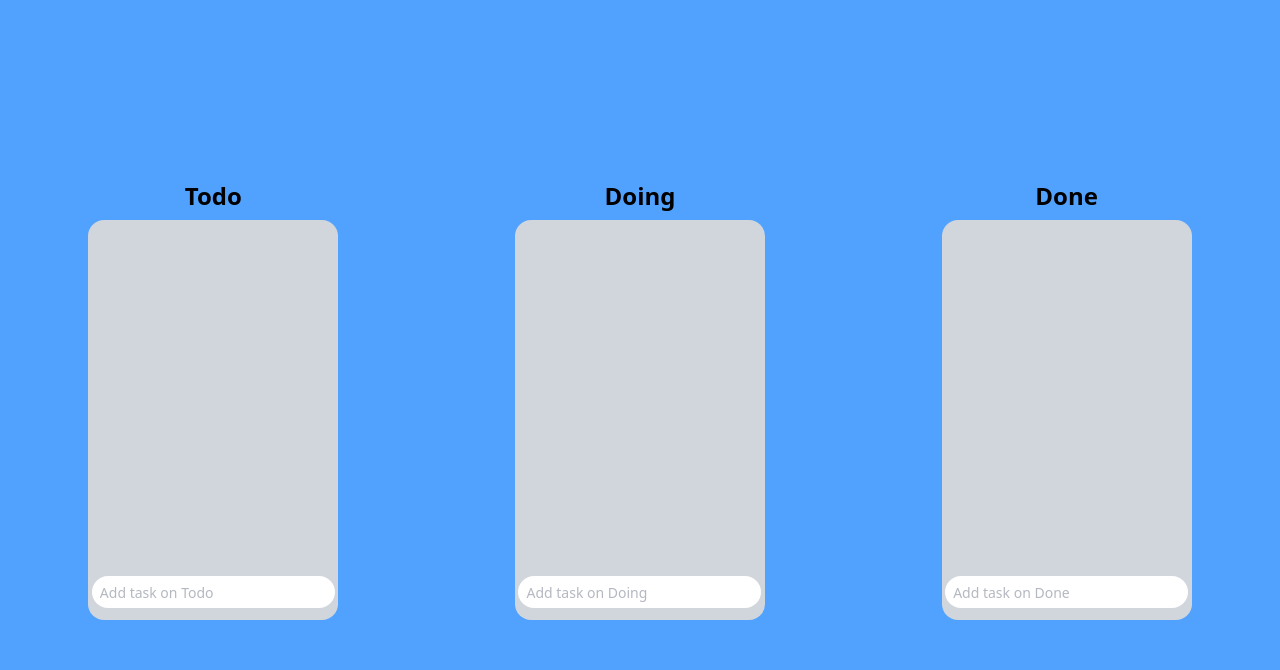
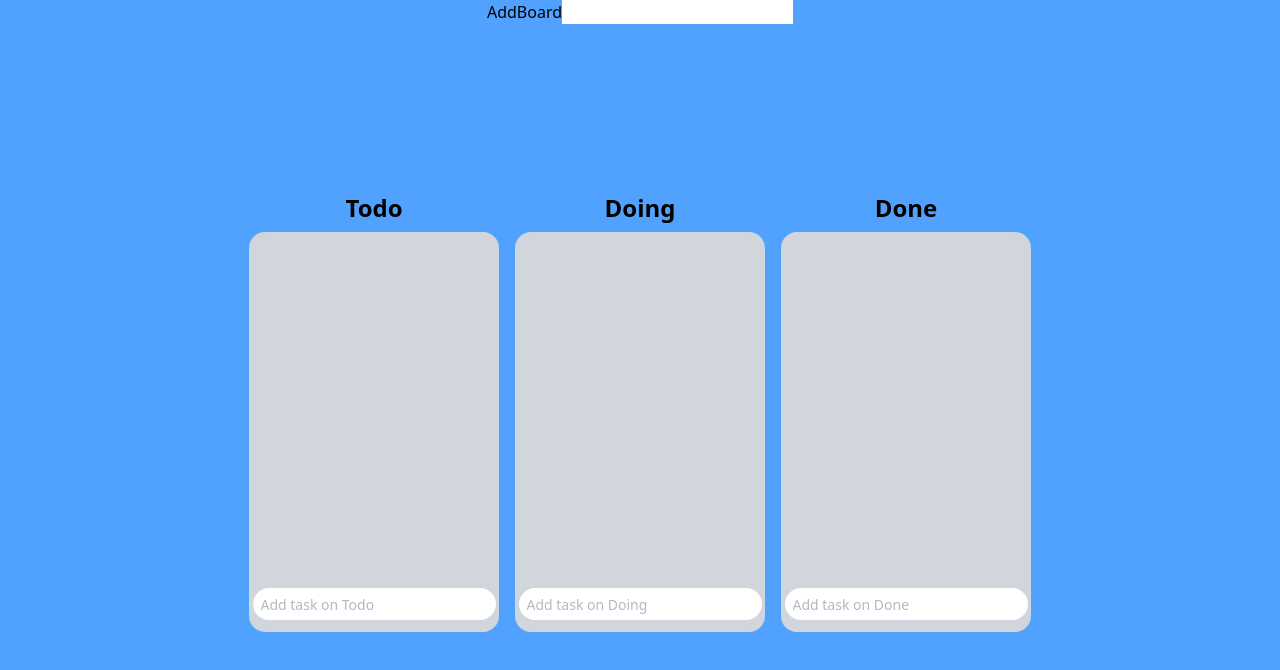
Before and after one commit to wooktori/trello, a React (Vite) app: page / in a window 1280 px wide. Shown: the top 670 px of the page. Built offline with nearby package versions, Linux system fonts and the light colour scheme.

Commit message:
board 추가 기능

```diff
--- a/src/App.tsx
+++ b/src/App.tsx
@@ -3,6 +3,7 @@ import { useRecoilState } from "recoil";
 import { todoListAtom } from "./atom";
 import Board from "./components/Board";
 import { useEffect } from "react";
+import AddBoard from "./components/AddBoard";
 
 function App() {
   const [todoList, setTodoList] = useRecoilState(todoListAtom);
@@ -42,12 +43,15 @@ function App() {
   }, [todoList]);
 
   return (
-    <div className="grid grid-cols-3 place-items-center items-center w-full h-screen bg-blue-400">
-      <DragDropContext onDragEnd={handleDragEnd}>
-        {Object.keys(todoList).map((title) => (
-          <Board key={title} boardTodo={todoList[title]} boardId={title} />
-        ))}
-      </DragDropContext>
+    <div className="bg-blue-400 flex flex-col items-center h-screen">
+      <AddBoard />
+      <div className="flex flex-wrap items-center justify-center space-x-4 p-4 w-full h-full overflow-x-auto ">
+        <DragDropContext onDragEnd={handleDragEnd}>
+          {Object.keys(todoList).map((title) => (
+            <Board key={title} boardTodo={todoList[title]} boardId={title} />
+          ))}
+        </DragDropContext>
+      </div>
     </div>
   );
 }
--- /dev/null
+++ b/src/components/AddBoard.tsx
@@ -0,0 +1,24 @@
+import { useRecoilState } from "recoil";
+import { ITodoList, todoListAtom } from "../atom";
+import { useForm } from "react-hook-form";
+
+interface IForm {
+  data: string;
+}
+
+export default function AddBoard() {
+  const [, setTodoList] = useRecoilState(todoListAtom);
+  const { register, handleSubmit, setValue } = useForm<IForm>();
+  const onValid = ({ data }: IForm) => {
+    setTodoList((prev: ITodoList) => ({ ...prev, [data]: [] }));
+    setValue("data", "");
+  };
+  return (
+    <div className="flex">
+      <div>AddBoard</div>
+      <form onSubmit={handleSubmit(onValid)}>
+        <input {...register("data", { required: true })} className="bg-white" />
+      </form>
+    </div>
+  );
+}
```
